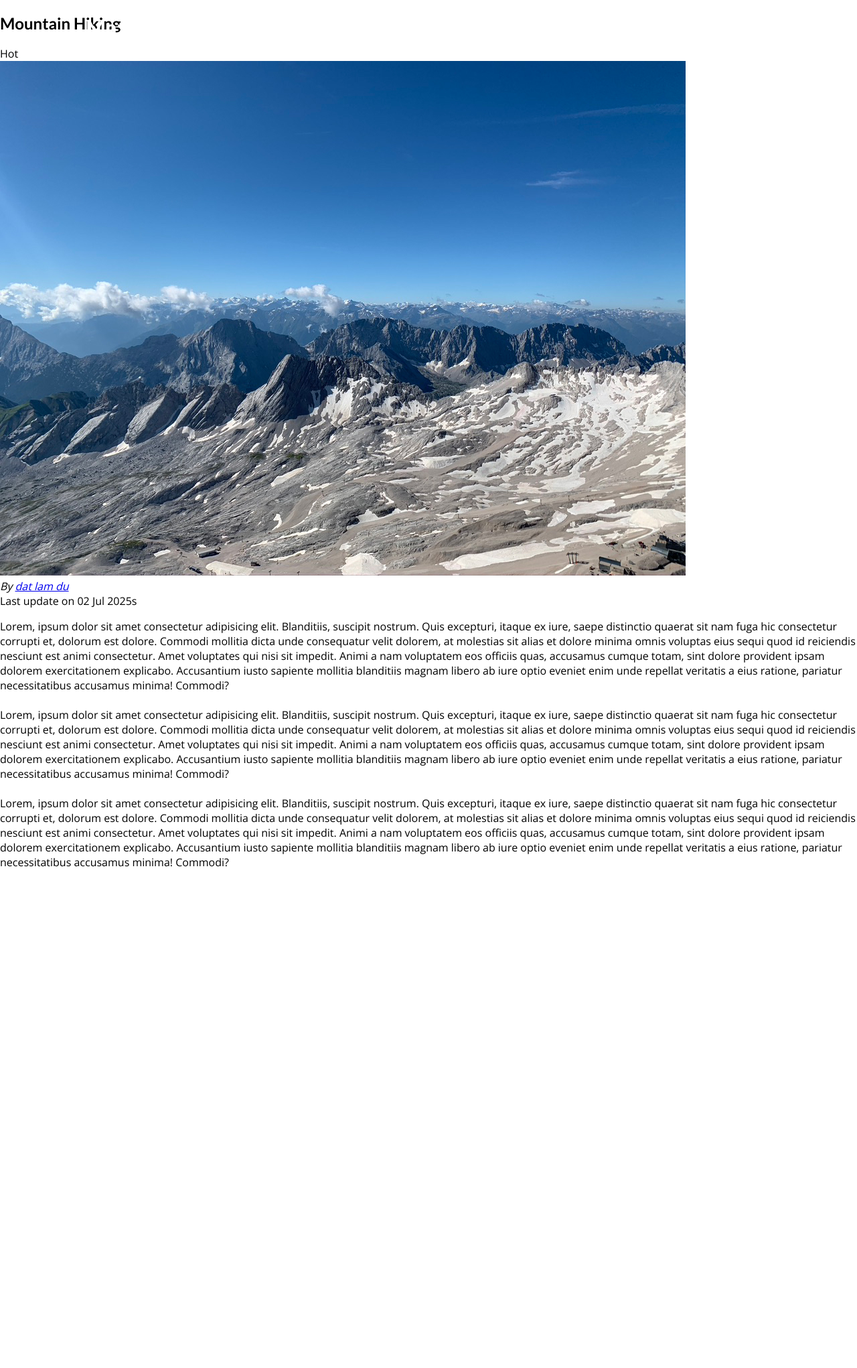
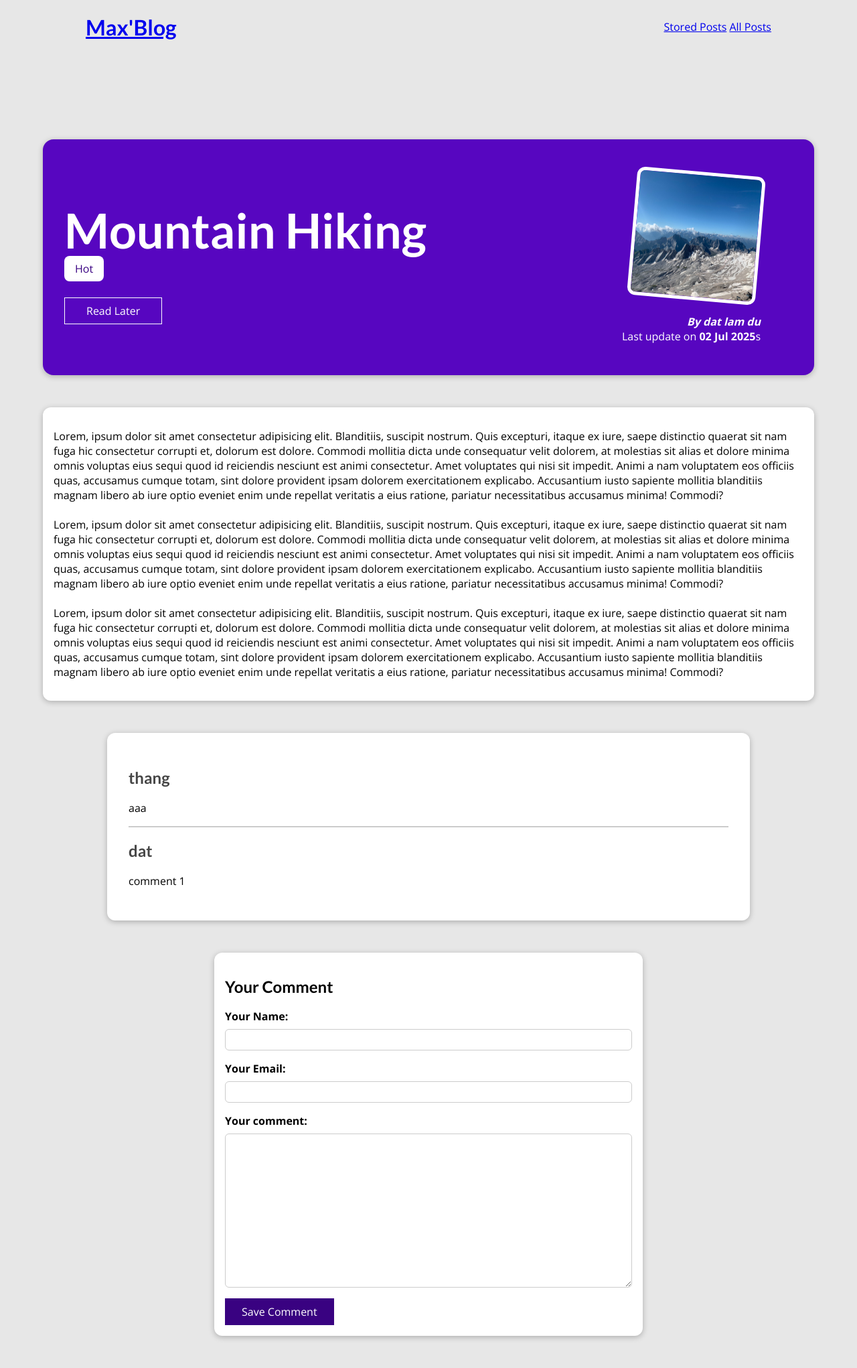
Before and after one commit to datld47/django-training, a Django app: a page that uses my_site/templates/base.html in a window 1280 px wide. Shown: the whole page at 67% size. Before the commit the page ends 1294 px from the top, so only its background shows below. Run offline with Django 5.2, Linux system fonts and the light colour scheme; data comes from the database, SQL or seed files in the repository; both versions use the stored data as it was after the commit.

Commit message:
blog2-part2-V1.0

```diff
--- /dev/null
+++ b/my_site/blog/forms.py
@@ -0,0 +1,13 @@
+from django import forms
+from .models import Comment
+
+
+class CommentForm(forms.ModelForm):
+    class Meta:
+        model=Comment
+        exclude=['post']
+        labels={
+            'user_name':'Your Name',
+            'user_email':'Your Email',
+            'text':'Your comment'
+        }
--- a/my_site/blog/models.py
+++ b/my_site/blog/models.py
@@ -33,3 +33,13 @@
     author = models.ForeignKey(
         Author, on_delete=models.SET_NULL, null=True, related_name="posts")
     tags = models.ManyToManyField(Tag)
+
+    def __str__(self):
+        return self.title
+
+
+class Comment(models.Model):
+    user_name=models.CharField(max_length=120,null=False,blank=False)
+    user_email=models.EmailField()
+    text=models.TextField(max_length=400,null=False,blank=False)
+    post=models.ForeignKey(Post,on_delete=models.CASCADE,related_name='comments')
--- a/my_site/blog/static/blog/post-detail.css
+++ b/my_site/blog/static/blog/post-detail.css
@@ -1,11 +1,11 @@
-/* body {
+body {
   background-color: #e7e7e7;
 }
 
-#main-navigation {
+/* #main-navigation {
   background-color: #390281;
   box-shadow: 0 2px 8px rgba(0, 0, 0, 0.25);
-}
+} */
 
 #summary {
   margin: 8rem auto 3rem auto;
@@ -67,16 +67,142 @@
   box-shadow: 0 2px 8px rgba(0, 0, 0, 0.25);
 }
 
-main p {
-  font-size: 1.1rem;
-  line-height: 1.6;
-  color: #333;
+#summary .tag {
+  background-color: white;
+  color:#390281;
+  padding: 0.5rem 1rem;
+  border-radius: 8px;
+}
+
+#comment-form{
+  margin: 3rem auto;
+  width:90%;
+  max-width: 40rem;
+  border-radius: 12px;
+  background-color: white;
+  box-shadow: 0 2px 8px rgba(0, 0, 0, 0.25);
+  padding: 1rem;
+
+}
+
+#comment-form button{
+  font:inherit;
+  background-color: #390281;
+  color: white;
+  border: 1px solid #390281;
+  padding: 0.5rem 1.5rem;
+}
+
+#comment-form button:hover,
+#commnet-form button:active{
+  background-color: #4f0ba7;
+}
+
+.form-control{
   margin-bottom: 1rem;
 }
 
+.form-control label{
 
-#summary .tag {
+  font-weight: bold;
+  margin-bottom: 0.5rem;
+  display: block;
+}
+
+.form-control input,
+.form-control textarea{
+
+  display: block;
+  width: 100%;
+  font:inherit;
+  padding: 0.25rem;
+  border-radius: 6px;
+  border:1px solid #ccc;
+}
+
+
+.errorlist{
+  list-style: none;
+  margin:0.5rem 0;
+  padding: 0;
+  color: #d6000b;
+}
+
+.invalid label{
+  color: #d6000b
+}
+
+.invalid input,
+.invalid textarea{
+  border-color: #d6000b;
+  background-color: #ffe6e7;
+}
+
+#alert{
+  margin: 8rem auto 3rem auto;
+  border: 1px solid #d6000b;
+  background-color: #ffe6e7;
+  padding: 1rem;
+}
+
+#alert a{
+text-decoration: none;
+border: 1px solid #d6000b;
+background-color: #d6000b;
+color: white;
+padding: 0.25rem 1.5rem;
+border-radius: 6px;
+
+}
+
+#comments{
+  margin: 3rem auto;
+  width:90%;
+  max-width: 60rem;
+  border-radius: 12px;
   background-color: white;
-  color:red;
+  box-shadow: 0 2px 8px rgba(0, 0, 0, 0.25);
+  padding: 2rem;
+}
 
-} */
+#comments ul{
+
+  list-style: none;
+  margin: 0;
+  padding: 0;
+}
+
+#comments li{
+  margin-bottom: 1rem;
+  border-bottom: 2px solid #ccc
+}
+
+#comments li:last-of-type{
+  border-bottom: none;
+}
+
+#comments h2{
+  color: #464646;
+}
+
+#read-later{
+
+  margin: 2rem 0;
+}
+
+#read-later button{
+  background-color:transparent ;
+  border: 1px solid white;
+  padding: 0.5rem 2rem;
+  font: inherit;
+  color: white;
+  cursor: pointer;
+}
+
+#read-later button:hover,
+#read-later button:active
+{
+  background-color: white;
+  color: #390281;
+
+}
--- a/my_site/blog/templates/blog/all-posts.html
+++ b/my_site/blog/templates/blog/all-posts.html
@@ -6,8 +6,8 @@
 {% endblock  %}
 
 {% block css_files %}
-<link rel="stylesheet" href="{% static "blog/post.css" %}"/>
-<link rel="stylesheet" href="{% static "blog/all-posts.css" %}" />
+{% comment %} <link rel="stylesheet" href="{% static "blog/post.css" %}"/>
+<link rel="stylesheet" href="{% static "blog/all-posts.css" %}" /> {% endcomment %}
 {% endblock  %}
 
 {% block content  %}
--- a/my_site/blog/templates/blog/index.html
+++ b/my_site/blog/templates/blog/index.html
@@ -8,8 +8,8 @@
 
 {% block css_files %}
 
-    <link rel="stylesheet" href="{% static "blog/post.css" %}"/>
-    <link rel="stylesheet" href="{% static "blog/index.css" %}"/>
+    {% comment %} <link rel="stylesheet" href="{% static "blog/post.css" %}"/>  {% endcomment %}
+    {% comment %} <link rel="stylesheet" href="{% static "blog/index.css" %}"/> {% endcomment %}
 
 {% endblock %}
 
--- a/my_site/blog/templates/blog/post-detail.html
+++ b/my_site/blog/templates/blog/post-detail.html
@@ -11,12 +11,29 @@
 {% endblock  %}
 
 {% block content %}
+
+{% if comment_form.errors %}
+<div id="alert">
+    <h2>Saving the comment failed!</h2>
+    <p>Please check the comment form below</p>
+    <a href="#comment-form">Fix</a>
+</div>
+{% endif %}
+
 <section id="summary">
     <h2>{{ post.title }}</h2>
     <div>
         {% for tag  in post_tags  %}
             <span class="tag">{{ tag.caption }}</span>
         {% endfor %}
+    </div>
+
+    <div id="read-later">
+        <form action="{% url "read-later" %}" method="POST">
+            {% csrf_token %}
+            <input type="hidden" value="{{post.id}}" name="post_id">
+            <button>Read Later</button>
+        </form>
     </div>
 
     <article>
@@ -32,5 +49,31 @@
     {{post.content|linebreaks}}
 </main>
 
+<section id="comments">
+    <ul>
+        {% for comment in comments %}
+            <li>
+                <h2> {{ comment.user_name }} </h2>
+                <p> {{ comment.text|linebreaks }} </p>
+            </li>
+        {% endfor %}
+    </ul>
+</section>
 
+<section id="comment-form">
+    <h2>Your Comment</h2>
+    <form action="{% url "post-detail-page" post.slug %}" method="POST" novalidate>
+        {% csrf_token %}
+        {% for form_field in comment_form  %}
+            <div class="form-control {% if form_field.errors %}invalid{% endif %}">
+                {{form_field.label_tag}}
+                {{form_field}}
+                {{form_field.errors}}
+            </div>
+        {% endfor %}
+
+        <button>Save Comment</button>
+    </form>
+
+</section>
 {% endblock  %}
--- a/my_site/blog/urls.py
+++ b/my_site/blog/urls.py
@@ -2,7 +2,8 @@
 from . import views
 
 urlpatterns = [
-    path("",views.starting_page,name="starting-page"),
-    path("posts",views.posts,name="posts-page"),
-    path("posts/<slug:slug>",views.post_detail,name="post-detail-page")   #/posts/my-first-post
+    path("",views.StartingPageView.as_view(),name="starting-page"),
+    path("posts",views.AllPostView.as_view(),name="posts-page"),
+    path("posts/<slug:slug>",views.SinglePostView.as_view(),name="post-detail-page"),   #/posts/my-first-post
+    path("read-later",views.ReadLaterView.as_view(),name='read-later')
 ]
--- a/my_site/blog/views.py
+++ b/my_site/blog/views.py
@@ -1,24 +1,106 @@
 from datetime import date
-
+from django.http import HttpResponseRedirect
+from django.urls import reverse
 from django.shortcuts import render,get_object_or_404
 from .models import Post
+from django.views.generic import ListView,DetailView
+from django.views import View
+from .forms import CommentForm
 
 
-def get_date(post):
-    return post['date']
+class StartingPageView(ListView):
+    template_name='blog/index.html'
+    model=Post
+    ordering=["-date"]
+    context_object_name='posts'
+    def get_queryset(self):
+        querry_set= super().get_queryset()
+        data= querry_set[:3]
+        return data
 
-# Create your views here.
-def starting_page(request):
-    latest_posts=Post.objects.all().order_by("-date")[:3]
-    return render(request,'blog/index.html',{"posts":latest_posts})
+class AllPostView(ListView):
+    template_name="blog/all-posts.html"
+    model=Post
+    ordering=['-date']
+    context_object_name='all_posts'
 
-def posts(request):
-    all_posts=Post.objects.all().order_by("-date")
-    return render(request,"blog/all-posts.html",{"all_posts":all_posts})
+class SinglePostView(View):
+    template_name='blog/post-detail.html'
+    model=Post
 
-def post_detail(request,slug):
-    indentified_post=get_object_or_404(Post,slug=slug)
-    return render(request,"blog/post-detail.html",{
-        'post':indentified_post,
-        'post_tags':indentified_post.tags.all()
-        })
+    def get(self,request,slug):
+        post=Post.objects.get(slug=slug)
+        context={
+            'post':post,
+            'post_tags':post.tags.all(),
+            'comment_form': CommentForm(),
+            "comments":post.comments.all().order_by("-id")
+        }
+        return render(request,'blog/post-detail.html',context)
+
+    def post(self,request,slug):
+        comment_form=CommentForm(request.POST)
+        post=Post.objects.get(slug=slug)
+
+        if comment_form.is_valid():
+            comment=comment_form.save(commit=False)
+            comment.post=post
+            comment.save()
+            return HttpResponseRedirect(reverse('post-detail-page',args=[slug]))
+
+        context={
+            'post':post,
+            'post_tags':post.tags.all(),
+            'comment_form': comment_form,
+            "comments":post.comments.all()
+        }
+        return render(request,'blog/post-detail.html',context)
+
+class ReadLaterView(View):
+    def get(self,request):
+        stored_posts=request.session.get("stored_posts")
+        context={}
+        if stored_posts is None or len(stored_posts)==0:
+            context['posts']=[]
+            context['has_posts']=False
+        else:
+            posts= Post.objects.filter(id__in=stored_posts)
+            context['posts']=posts
+            context['has_posts']=True
+
+        return render(request,"blog/stored-posts.html",context)
+
+
+    def post(self,request):
+        stored_posts=request.session.get("stored_posts")
+        if stored_posts is None:
+            stored_posts=[]
+
+        post_id=int(request.POST['post_id'])
+
+        if post_id not in stored_posts:
+            stored_posts.append(post_id)
+            request.session['stored_posts']=stored_posts
+
+        return HttpResponseRedirect("/")
+
+
+
+
+
+
+# # Create your views here.
+# def starting_page(request):
+#     latest_posts=Post.objects.all().order_by("-date")[:3]
+#     return render(request,'blog/index.html',{"posts":latest_posts})
+
+# def posts(request):
+#     all_posts=Post.objects.all().order_by("-date")
+#     return render(request,"blog/all-posts.html",{"all_posts":all_posts})
+
+# def post_detail(request,slug):
+#     indentified_post=get_object_or_404(Post,slug=slug)
+#     return render(request,"blog/post-detail.html",{
+#         'post':indentified_post,
+#         'post_tags':indentified_post.tags.all()
+#         })
--- a/my_site/static/app.css
+++ b/my_site/static/app.css
@@ -26,18 +26,18 @@
   justify-content: space-between;
   align-items: center;
   padding: 0 10%;
-  position: absolute;
+  /* position: absolute;
   top: 0;
-  left: 0;
+  left: 0; */
 }
 
-#main-navigation a {
+/* #main-navigation a {
   text-decoration: none;
   color: white;
   font-weight: bold;
-}
+} */
 
-#main-navigation a:hover,
+/* #main-navigation a:hover,
 #main-navigation a:active {
   color: #cf79f1;
 }
@@ -45,4 +45,4 @@
 #main-navigation h1 a:hover,
 #main-navigation h1 a:active {
   color: white;
-}
+} */
--- a/my_site/templates/base.html
+++ b/my_site/templates/base.html
@@ -18,6 +18,7 @@
             <a href="{% url "starting-page" %}">Max'Blog</a>
         </h1>
         <nav>
+            <a href="{% url "read-later" %}">Stored Posts</a>
             <a href="{% url "posts-page" %}">All Posts</a>
         </nav>
     </header>
```
Also changed, not shown: my_site/blog/admin.py (+6 -1 lines), my_site/blog/static/blog/stored-posts.css (added, +44 -0 lines), my_site/blog/templates/blog/stored-posts.html (added, +23 -0 lines), README.md, my_site/blog/migrations/0002_comment.py (added), my_site/blog/static/blog/images/coding.jpg (deleted), my_site/blog/static/blog/images/mountains.jpg (deleted), my_site/blog/static/blog/images/woods.jpg (deleted), my_site/db.sqlite3.
